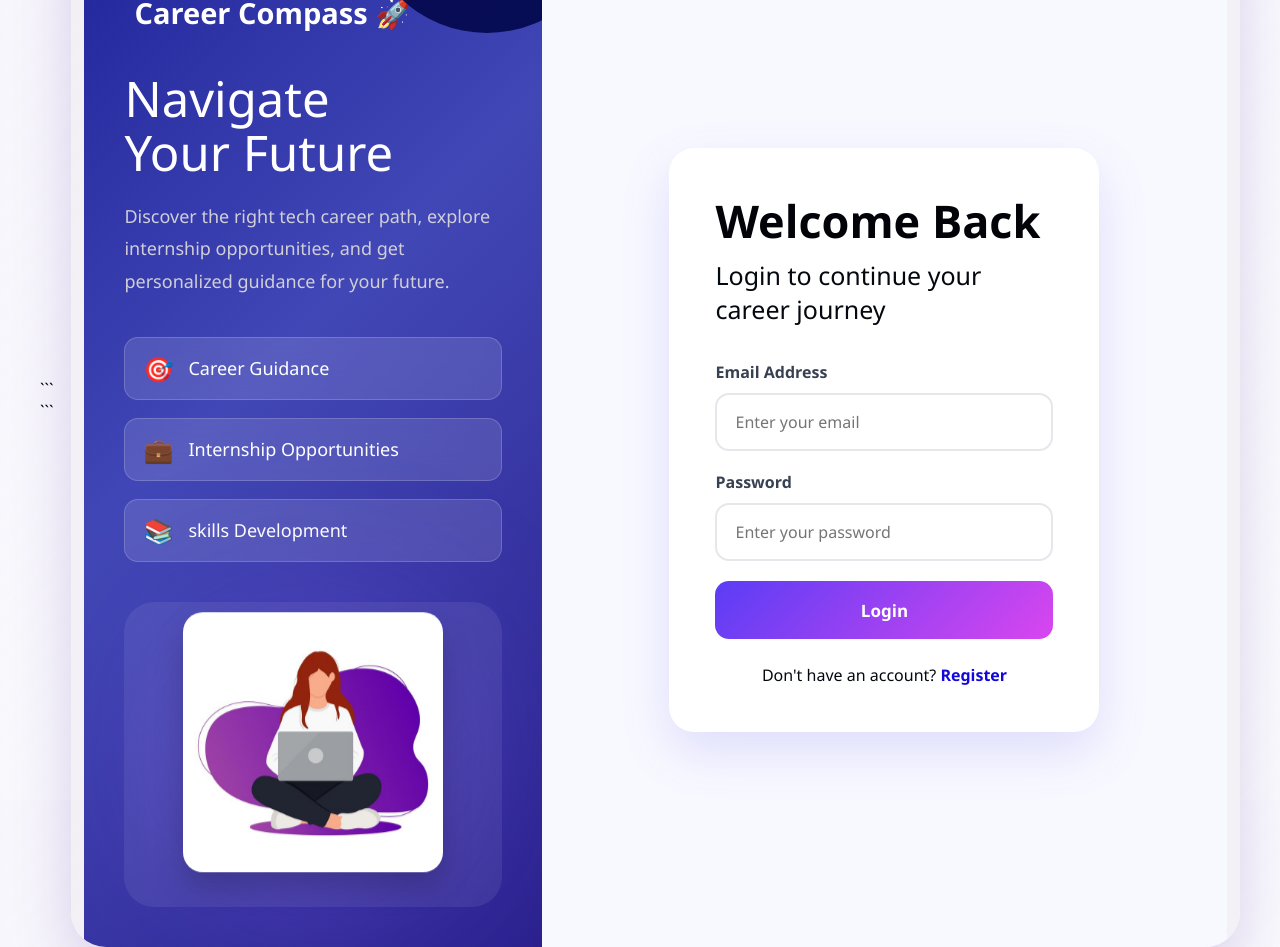
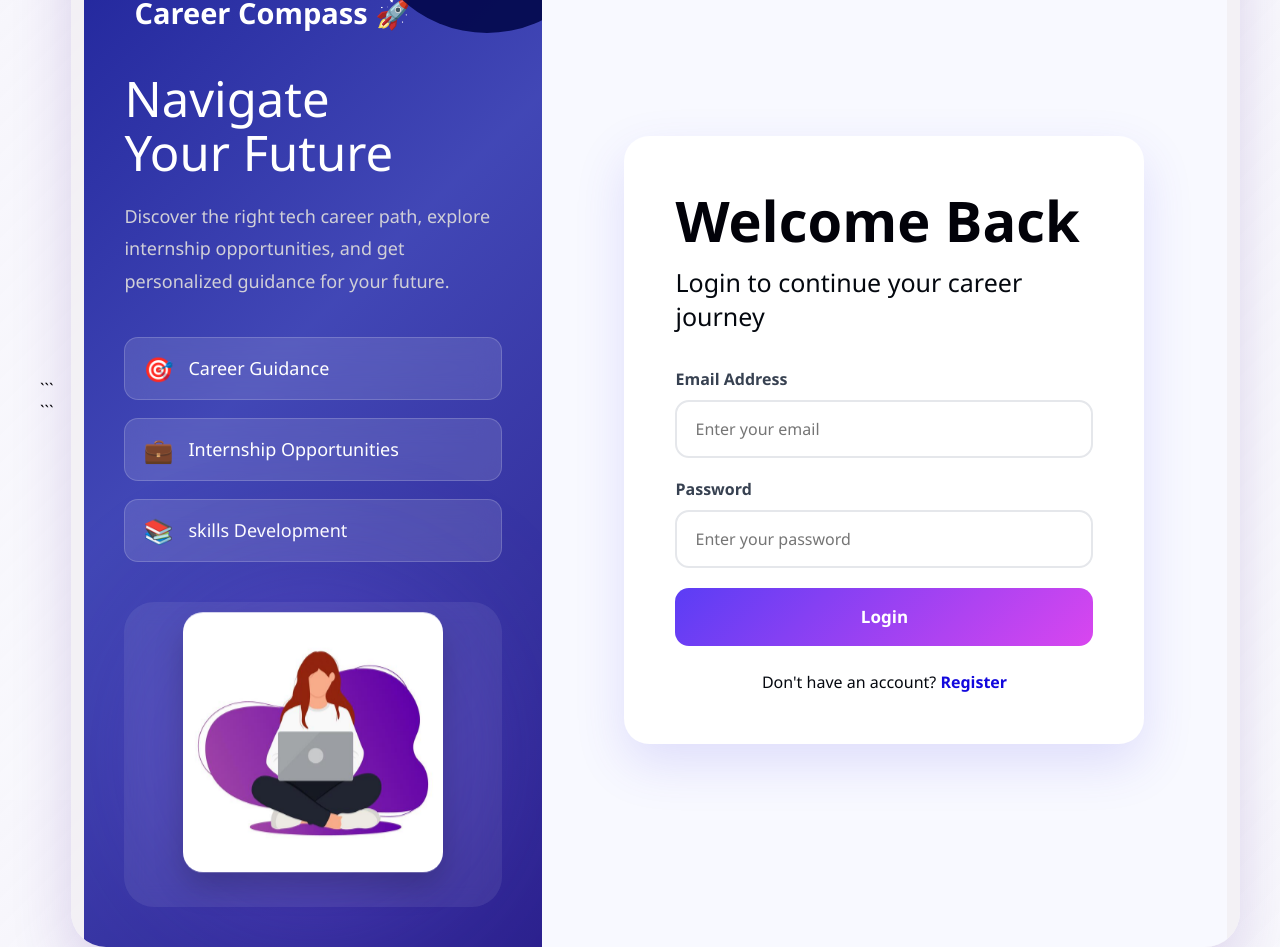
Before and after one commit to mahi298746244-code/career-compass, a Flask app: page /login in a window 1280 px wide. Run offline with Flask 3, Linux system fonts and the light colour scheme.

Commit message:
final responsive login page

````diff
--- a/static/css/login.css
+++ b/static/css/login.css
@@ -190,7 +190,7 @@ text-align:center;
 width:60%;
 display:flex;
 justify-content:center;
-align-items:flex-start;
+align-items:center;
 background:#f8f9ff;
 padding-top:80px;
 }
@@ -198,9 +198,9 @@ padding-top:80px;
 .form-box{
 
     width:100%;
-    max-width:430px;
+    max-width:520px;
 
-    padding:45px;
+    padding:50px;
     margin:auto;
 
     background:white;
@@ -213,7 +213,7 @@ padding-top:80px;
     border:1px solid rgba(255,255,255,.6);
 }
 .form-box h2{
-font-size:45px;
+font-size:56px;
 line-height:1.2;
 font-weight:700;
 color:#020209;
@@ -434,3 +434,118 @@ line-height:1.1;
     }
 
 }
+ <!DOCTYPE html>
+
+<html lang="en">
+<head>
+    <meta charset="UTF-8">
+    <meta name="viewport" content="width=device-width, initial-scale=1.0">
+    <title>Login - Career Compass</title>
+
+```
+<link rel="stylesheet"
+      href="{{ url_for('static', filename='css/login.css') }}">
+```
+
+</head>
+
+<body>
+
+<div class="container">
+
+```
+<!-- LEFT SIDE -->
+
+<div class="left-panel">
+
+    <div class="logo">
+         Career Compass 🚀
+    </div>
+
+    <h1>
+        Navigate <br>
+        Your Future
+    </h1>
+
+    <p class="subtitle">
+        Discover the right tech career path, explore internship opportunities,
+        and get personalized guidance for your future.
+    </p>
+
+    <div class="features">
+
+        <div class="feature">
+            <span>🎯</span>
+            <p>Career Guidance</p>
+        </div>
+
+        <div class="feature">
+            <span>💼</span>
+            <p>Internship Opportunities</p>
+        </div>
+
+        <div class="feature">
+            <span>📚</span>
+            <p>skills Development</p>
+        </div>
+
+    </div>
+
+    <div class="illustration">
+        <img src="{{ url_for('static', filename='images/girlimage.jpg') }}"
+             alt="Career Illustration">
+    </div>
+
+</div>
+
+<!-- RIGHT SIDE -->
+
+<div class="right-panel">
+
+    <div class="form-box">
+
+
+        <h2>Welcome Back </h2>
+
+        <p class="form-subtitle">
+            Login to continue your career journey
+        </p>
+
+        <form action="/login" method="POST">
+
+            <div class="input-group">
+                <label>Email Address</label>
+                <input type="email"
+                       name="email"
+                       placeholder="Enter your email"
+                       required>
+            </div>
+
+            <div class="input-group">
+                <label>Password</label>
+                <input type="password"
+                       name="password"
+                       placeholder="Enter your password"
+                       required>
+            </div>
+
+            <button type="submit" class="login-btn">
+                Login
+            </button>
+
+        </form>
+
+        <div class="register-link">
+            Don't have an account?
+            <a href="/register">Register</a>
+        </div>
+
+    </div>
+
+</div>
+```
+
+</div>
+
+</body>
+</html>
````
Also changed, not shown: static/css/style.css (+21 -0 lines).
